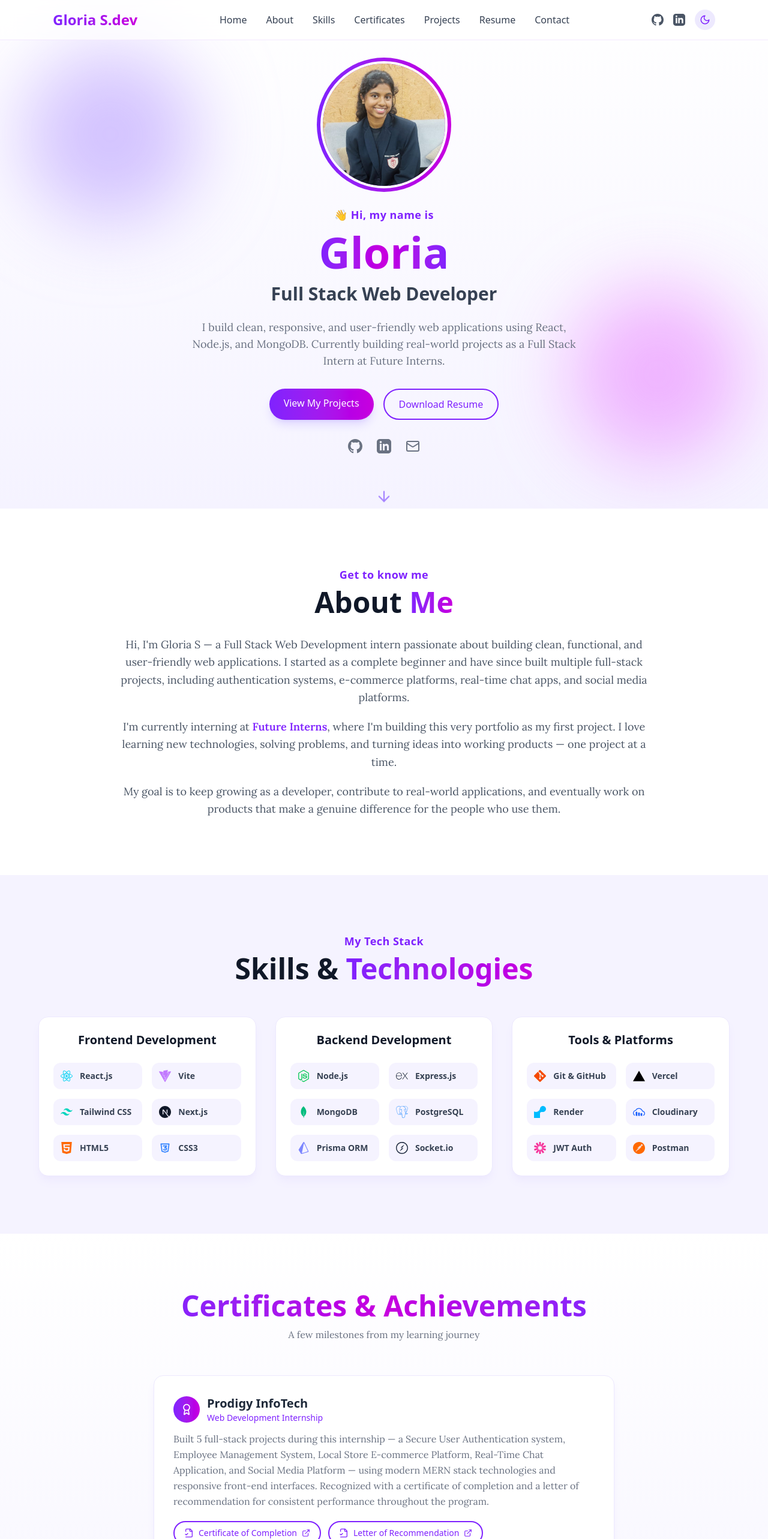
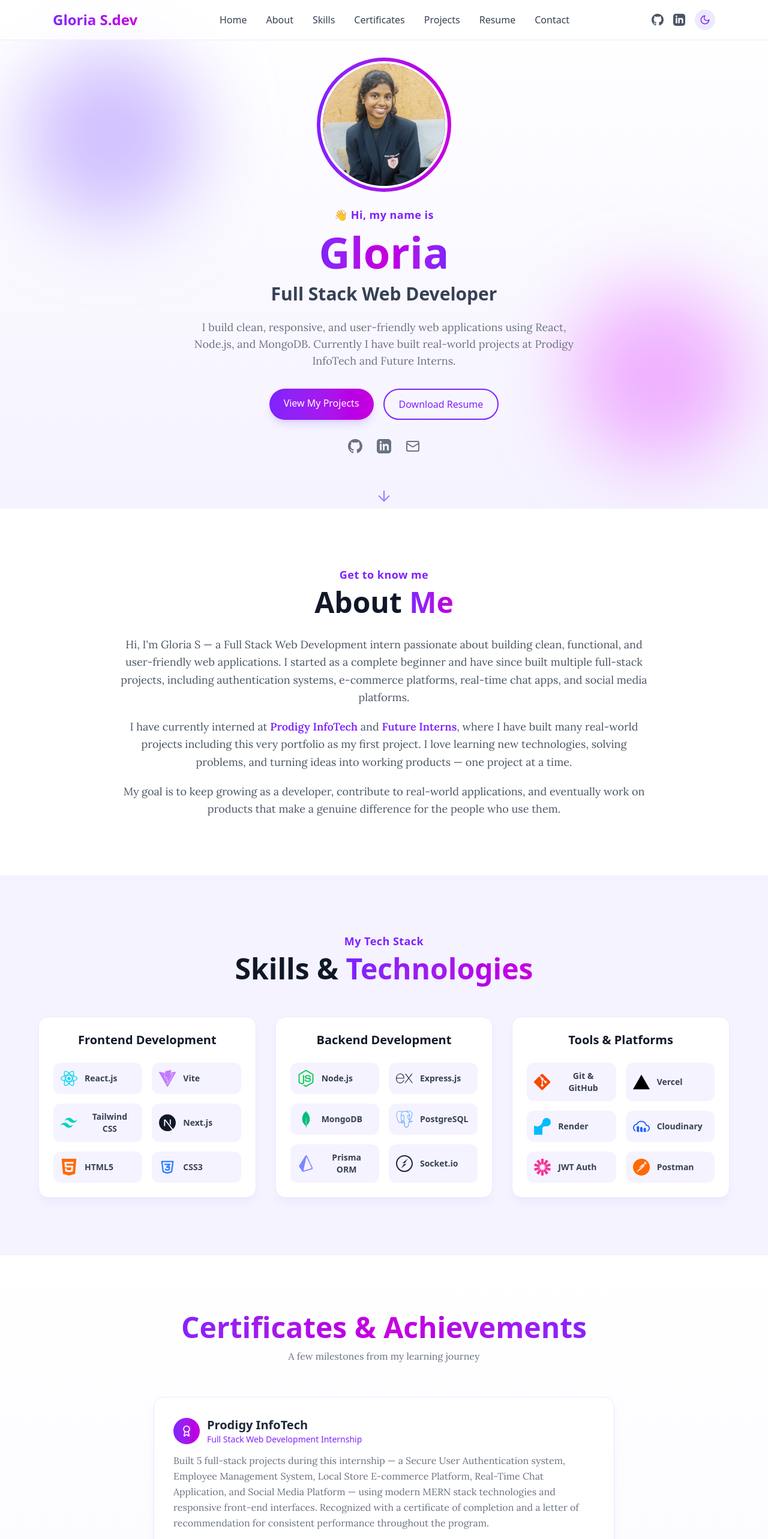
Before and after one commit to gloriasemyol/FUTURE_FS_01, a React (Vite) app: page / in a window 1280 px wide. Shown: the top 2566 px of the page at 60% size. Built offline with nearby package versions, Linux system fonts and the light colour scheme.

Commit message:
Updated Certificates and Achievements

```diff
--- a/src/components/About.jsx
+++ b/src/components/About.jsx
@@ -21,8 +21,8 @@ function About() {
             and social media platforms.
           </p>
           <p className="text-lg font-lora text-gray-600 dark:text-gray-300 leading-relaxed">
-            I'm currently interning at <span className="font-semibold text-violet-600 dark:text-violet-400">Future Interns</span>,
-            where I'm building this very portfolio as my first project. I love learning
+            I have currently interned at <span className="font-semibold text-violet-600 dark:text-violet-400">Prodigy InfoTech</span> and <span className="font-semibold text-violet-600 dark:text-violet-400">Future Interns</span>,
+            where I have built many real-world projects including this very portfolio as my first project. I love learning
             new technologies, solving problems, and turning ideas into working products —
             one project at a time.
           </p>
--- a/src/components/Certificates.jsx
+++ b/src/components/Certificates.jsx
@@ -3,7 +3,7 @@ import { Award, ExternalLink, FileCheck2 } from "lucide-react";
 const certificates = [
   {
     title: "Prodigy InfoTech",
-    subtitle: "Web Development Internship",
+    subtitle: "Full Stack Web Development Internship",
     description:
       "Built 5 full-stack projects during this internship — a Secure User Authentication system, Employee Management System, Local Store E-commerce Platform, Real-Time Chat Application, and Social Media Platform — using modern MERN stack technologies and responsive front-end interfaces. Recognized with a certificate of completion and a letter of recommendation for consistent performance throughout the program.",
     links: [
@@ -19,6 +19,24 @@ const certificates = [
     links: [
       { label: "Certificate of Completion", url: "https://drive.google.com/open?id=1Lq92euRXeaE91TWHD5fzjygNqyBWF7n4&usp=drive_copy" },
       { label: "Letter of Recommendation", url: "https://drive.google.com/open?id=10nhgbA27ih1ENhpV34tXBoP5fIPOpXyC&usp=drive_copy" },
+    ],
+  },
+  {
+    title: "ICSISCDR@24",
+    subtitle: "International Conference on Sustainable and Innovative Solutions in Cross-Disciplinary Research",
+    description:
+      "During my second year of undergraduate studies in Computer Science, I actively participated in the 2-day International Conference on Sustainable and Innovative Solutions in Cross-Disciplinary Research (ICSISCDR@24). This immersive experience broadened my technical perspective by bridging core computer science principles with sustainable, cross-disciplinary problem-solving, enhancing my understanding of how modern technology drives innovative research and real-world impact.",
+    links: [
+      { label: "Certificate of Completion", url: "https://drive.google.com/open?id=12diI8HQdOLVUGo9zXpyK5fRcQPHlf9GV&usp=drive_copy" },
+    ],
+  },
+  {
+    title: "Academicia",
+    subtitle: "a competitive science and technology program",
+    description:
+      "Secured 2nd place out of numerous participants in Academicia, a competitive science and technology program organized by the College Science Association. The rigorous multi-tier event comprised three challenging rounds featuring complex technical and scientific assessments, where my strong analytical skills, problem-solving abilities, and comprehensive knowledge domain enabled me to successfully outperform the majority of competitors and earn runner-up recognition.",
+    links: [
+      { label: "Certificate", url: "https://drive.google.com/open?id=1XewBF27wUQ6KMV796xxvJELP1NjXbNPd&usp=drive_copy" },
     ],
   },
 ];
--- a/src/components/Hero.jsx
+++ b/src/components/Hero.jsx
@@ -41,8 +41,8 @@ function Hero() {
       {/* Short Bio */}
       <p className="relative z-10 max-w-2xl text-lg font-lora text-gray-500 dark:text-gray-400 mb-8">
         I build clean, responsive, and user-friendly web applications using
-        React, Node.js, and MongoDB. Currently building real-world projects
-        as a Full Stack Intern at Future Interns.
+        React, Node.js, and MongoDB. Currently I have built real-world projects
+        at Prodigy InfoTech and Future Interns.
       </p>
 
       {/* Call To Action Buttons */}
--- a/src/components/Skills.jsx
+++ b/src/components/Skills.jsx
@@ -87,7 +87,7 @@ function Skills() {
                       key={skill.name}
                       className="flex items-center gap-3 p-3 rounded-xl bg-violet-50 dark:bg-[#150c28] hover:scale-105 transition-transform"
                     >
-                      <Icon className={`w-5 h-5 ${skill.color}`} />
+                      <Icon className={`w-7 h-7 ${skill.color}`} />
                       <span className="text-sm font-semibold text-gray-700 dark:text-gray-200">
                         {skill.name}
                       </span>
```
Also changed, not shown: 1 other file (tests, documents, lock files or other folders).
